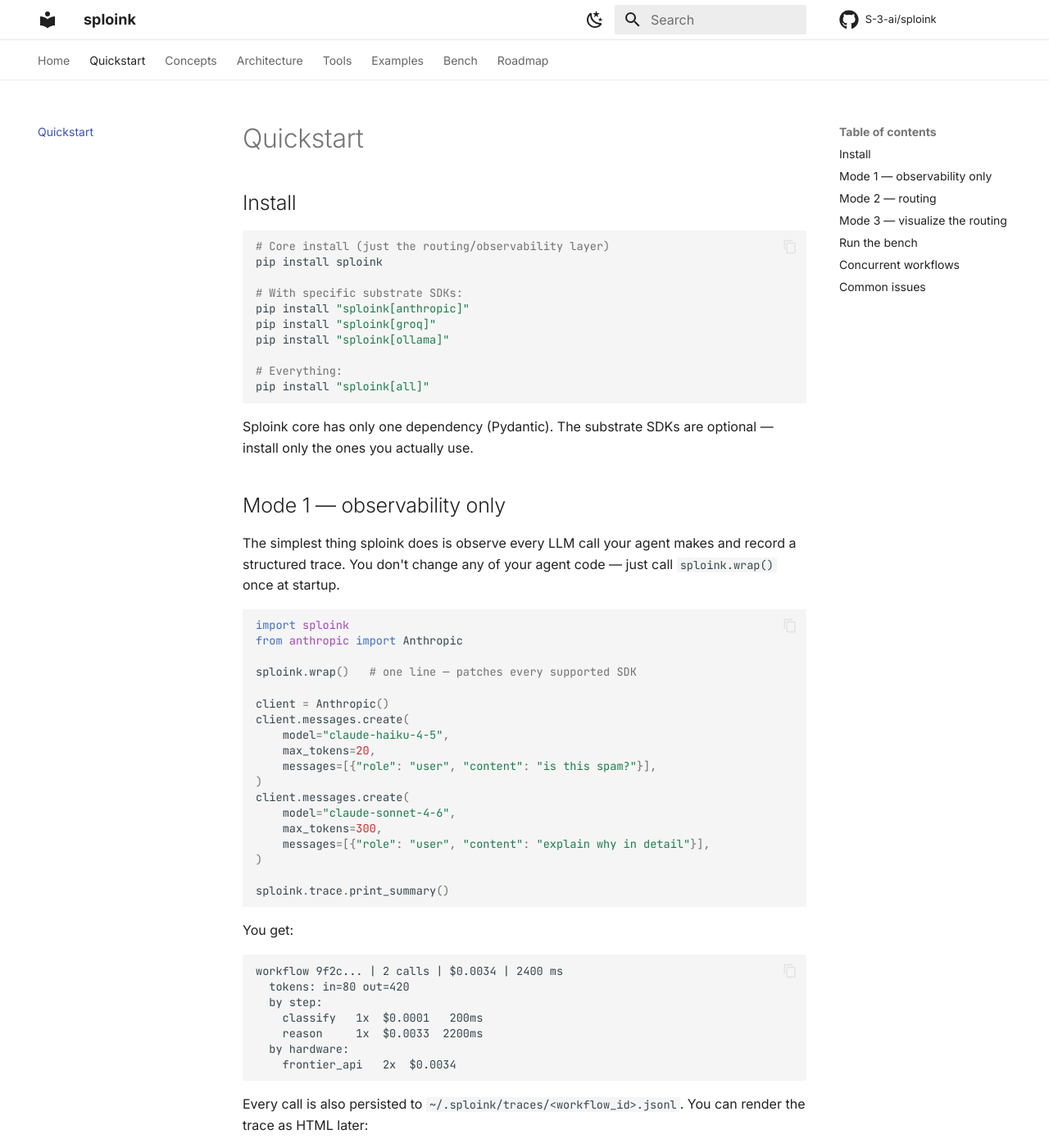
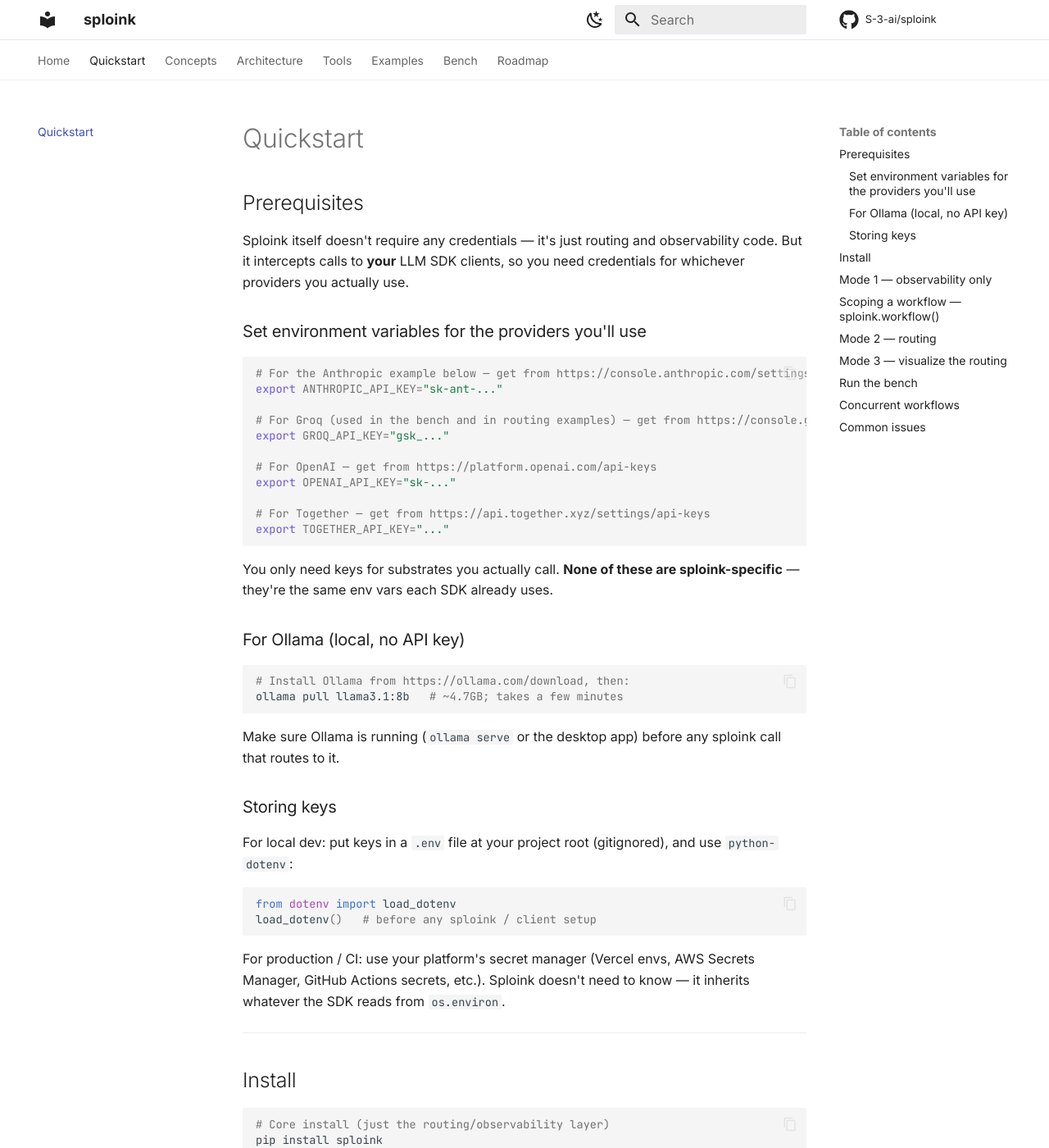
Before and after one commit to S-3-ai/sploink, an MkDocs documentation site: the page built from docs/quickstart.md, in a window 1280 px wide and 1400 px high. Shown: the whole window at 82% size. Built offline with MkDocs 1.6.1 and Material for MkDocs 9.7.7, drawn with Linux system fonts in a browser that asks for light colours; comment, search, counter and statistics services are not loaded; some of the changed text lies outside the part shown.

Commit message:
docs: add API-key prerequisites + document sploink.workflow()
Fixes two friction points the dogfood test caught:

1. The quickstart had no mention that users need ANTHROPIC_API_KEY /
   GROQ_API_KEY / etc. for the SDK clients sploink wraps. The Anthropic
   client constructs silently without one but crashes on the first
   .create() call with a cryptic auth error. Add a Prerequisites section
   showing where to get each provider's keys + how to put them in .env.

2. sploink.workflow() (added in v0.1.2) wasn't documented in quickstart.md
   even though it's in the public API. The dogfood agent searched for it
   and only found sploink.step(). Add a section explaining workflow() and
   clarify the difference from step() (workflow scopes a workflow boundary;
   step forces a label).

3. Bench section now explicitly tells users to set GROQ_API_KEY (either via
   shell or .env) before running. Without it the bench KeyErrors at first
   cloud call.

4. Landing-page "In 30 seconds" code snippet now shows the API-key export
   step inline so the first-impression code block is actually runnable.

Co-Authored-By: Claude Opus 4.7 (1M context) <noreply@anthropic.com>

````diff
--- a/docs/quickstart.md
+++ b/docs/quickstart.md
@@ -1,4 +1,48 @@
 # Quickstart
+
+## Prerequisites
+
+Sploink itself doesn't require any credentials — it's just routing and observability code. But it intercepts calls to **your** LLM SDK clients, so you need credentials for whichever providers you actually use.
+
+### Set environment variables for the providers you'll use
+
+```bash
+# For the Anthropic example below — get from https://console.anthropic.com/settings/keys
+export ANTHROPIC_API_KEY="sk-ant-..."
+
+# For Groq (used in the bench and in routing examples) — get from https://console.groq.com/keys
+export GROQ_API_KEY="gsk_..."
+
+# For OpenAI — get from https://platform.openai.com/api-keys
+export OPENAI_API_KEY="sk-..."
+
+# For Together — get from https://api.together.xyz/settings/api-keys
+export TOGETHER_API_KEY="..."
+```
+
+You only need keys for substrates you actually call. **None of these are sploink-specific** — they're the same env vars each SDK already uses.
+
+### For Ollama (local, no API key)
+
+```bash
+# Install Ollama from https://ollama.com/download, then:
+ollama pull llama3.1:8b   # ~4.7GB; takes a few minutes
+```
+
+Make sure Ollama is running (`ollama serve` or the desktop app) before any sploink call that routes to it.
+
+### Storing keys
+
+For local dev: put keys in a `.env` file at your project root (gitignored), and use `python-dotenv`:
+
+```python
+from dotenv import load_dotenv
+load_dotenv()   # before any sploink / client setup
+```
+
+For production / CI: use your platform's secret manager (Vercel envs, AWS Secrets Manager, GitHub Actions secrets, etc.). Sploink doesn't need to know — it inherits whatever the SDK reads from `os.environ`.
+
+---
 
 ## Install
 
@@ -61,6 +105,40 @@ python -m sploink.report                  # latest trace
 python -m sploink.canvas                  # force-directed view
 ```
 
+## Scoping a workflow — `sploink.workflow()`
+
+When you want to bound a "workflow" explicitly (so calls inside are attributed to one workflow_id and an inferred `Graph` is recoverable on exit), wrap them in `sploink.workflow()`:
+
+```python
+import sploink
+from anthropic import Anthropic
+
+sploink.wrap()
+client = Anthropic()
+
+with sploink.workflow() as wf:
+    client.messages.create(...)   # observed
+    client.messages.create(...)   # observed
+    # ... any number of LLM calls, any SDK ...
+
+# After exit:
+print(wf.records())               # the raw CallRecord list
+print(wf.graph().topological_layers())   # inferred sploink.Graph
+print(wf.summary())               # cost / latency / step-type aggregates
+```
+
+Note: don't confuse `sploink.workflow()` with `sploink.step()`.
+
+- **`sploink.workflow()`** — *scopes one workflow.* Use it to mark "everything inside is one agent run."
+- **`sploink.step(label)`** — *forces a step label* on calls inside the block. Use it when sploink's prompt-content heuristic misclassifies a call.
+
+```python
+with sploink.workflow():
+    with sploink.step("classify"):     # any LLM call here is labeled "classify"
+        client.chat.completions.create(...)
+    client.chat.completions.create(...)  # labeled by heuristic
+```
+
 ## Mode 2 — routing
 
 Once you've observed your traces and confirmed step types look right, flip on routing to redirect cheap steps to a cheaper substrate:
@@ -94,10 +172,26 @@ Opens a self-contained HTML showing the workflow ↔ substrate bipartite assignm
 If you want to verify the routing thesis on a real benchmark (HotpotQA, multi-hop QA), install the bench extras and run:
 
 ```bash
+# 1. Install
 pip install "sploink[bench]"
+
+# 2. Pull the local model (free, ~4.7GB, takes a few minutes)
 ollama pull llama3.1:8b
-python -m bench.run --n 30 --graphs parallel_dag --strategy edge_routed
+
+# 3. Set up credentials. The bench uses Groq for the cloud calls.
+#    Either export in your shell:
+export GROQ_API_KEY="gsk_..."
+
+#    Or create a .env file at your project root (bench auto-loads it):
+cat > .env << EOF
+GROQ_API_KEY=gsk_...
+EOF
+
+# 4. Run
+python -m bench.run --n 30 --graphs parallel_dag --strategy hw_routed
 ```
+
+Without `GROQ_API_KEY`, the bench will crash on the first Groq call with `KeyError: 'GROQ_API_KEY'`. The `cpu_only` strategy works without it (pure Ollama, no cloud), but `lpu_only` and `hw_routed` both need it.
 
 See [Bench](bench.md) for methodology and current findings.
 
````
Also changed, not shown: docs/index.md (+2 -1 lines).
